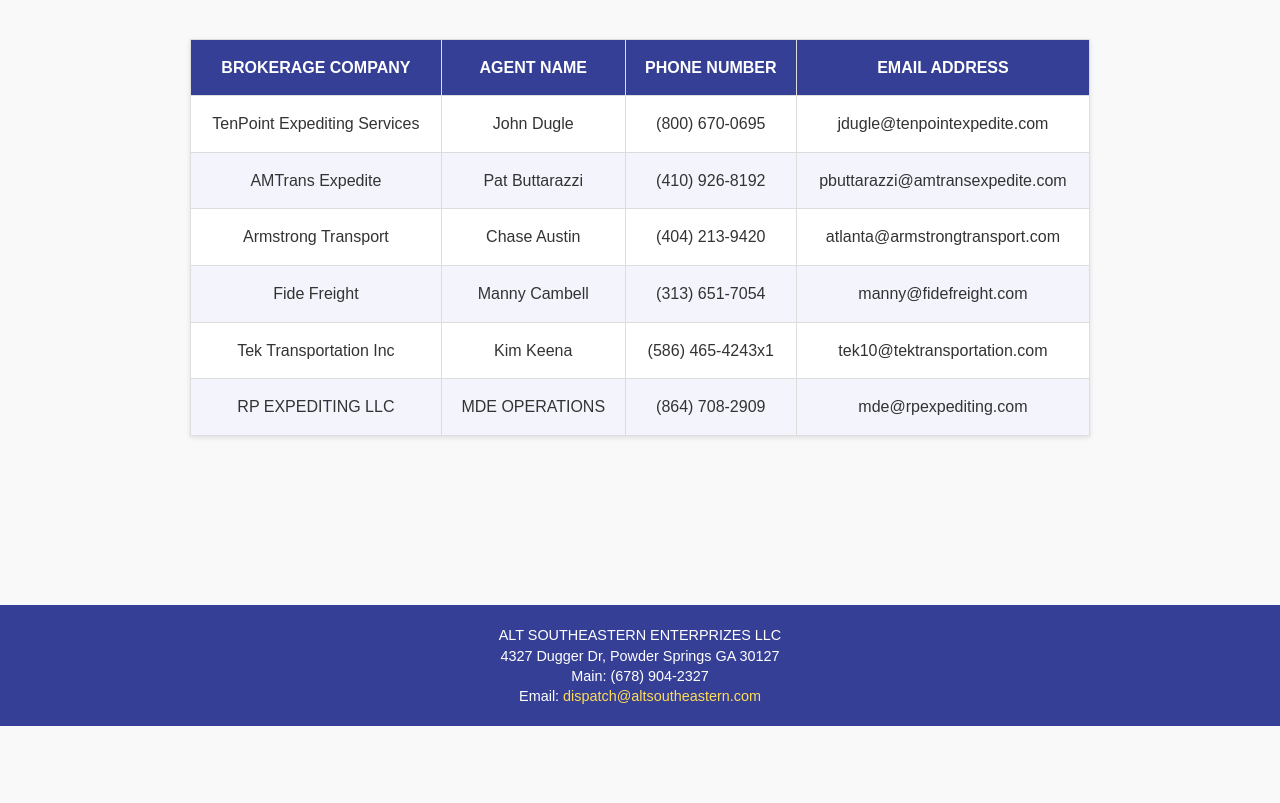
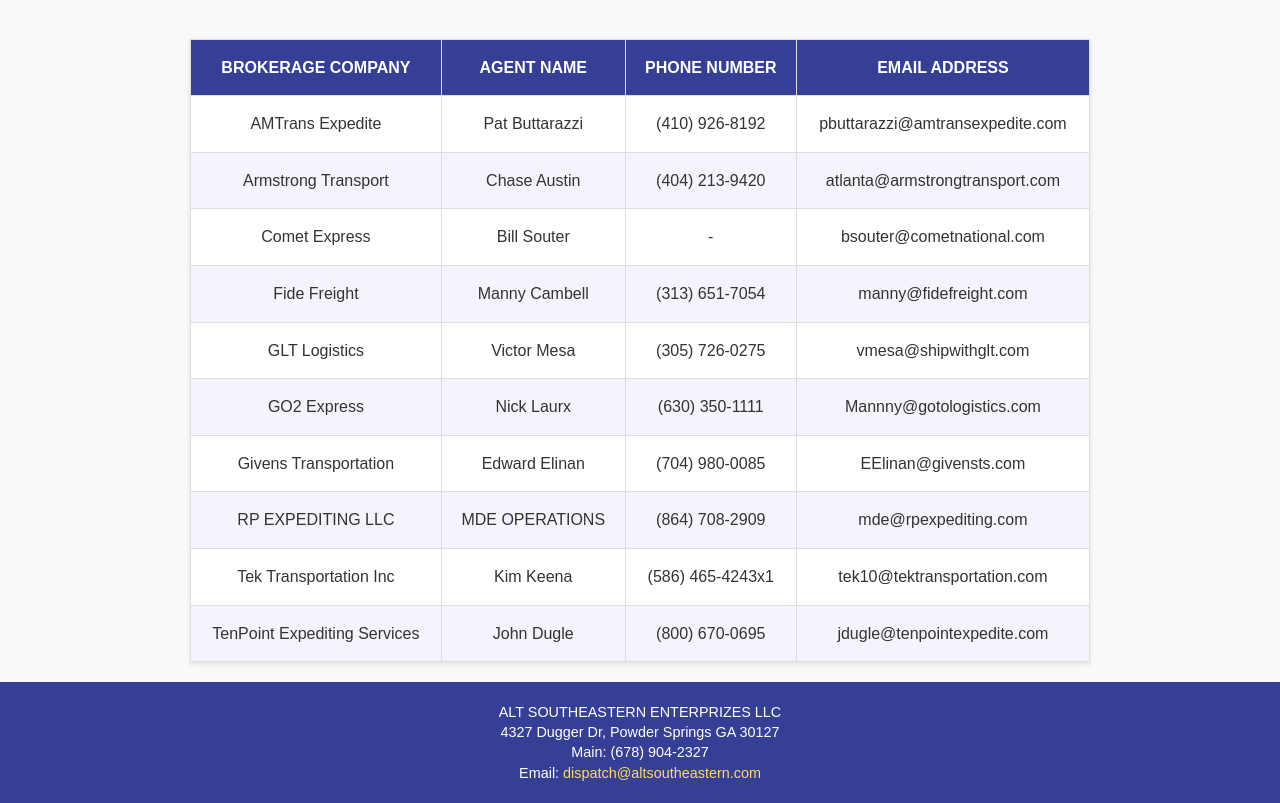
Before and after one commit to AlexT-ALT/References-list, a plain HTML site: page index.html in a window 1280 px wide. Shown: the part 74-877 px from the top of the page. Before the commit the page ends 800 px from the top, so only its background shows below. Drawn offline with Linux system fonts and the light colour scheme.

Commit message:
4 more refs

```diff
--- a/index.html
+++ b/index.html
@@ -58,6 +58,8 @@
             text-align: center;
             font-size: 0.9em;
             line-height: 1.4;
+            width: 100%;
+            box-sizing: border-box;
         }
         footer a {
             color: #ffdd57;
@@ -93,12 +95,6 @@
         </thead>
         <tbody>
             <tr>
-                <td>TenPoint Expediting Services</td>
-                <td>John Dugle</td>
-                <td>(800) 670-0695</td>
-                <td>jdugle@tenpointexpedite.com</td>
-            </tr>
-            <tr>
                 <td>AMTrans Expedite</td>
                 <td>Pat Buttarazzi</td>
                 <td>(410) 926-8192</td>
@@ -111,10 +107,40 @@
                 <td>atlanta@armstrongtransport.com</td>
             </tr>
             <tr>
+                <td>Comet Express</td>
+                <td>Bill Souter</td>
+                <td>-</td>
+                <td>bsouter@cometnational.com</td>
+            </tr>
+            <tr>
                 <td>Fide Freight</td>
                 <td>Manny Cambell</td>
                 <td>(313) 651-7054</td>
                 <td>manny@fidefreight.com</td>
+            </tr>
+            <tr>
+                <td>GLT Logistics</td>
+                <td>Victor Mesa</td>
+                <td>(305) 726-0275</td>
+                <td>vmesa@shipwithglt.com</td>
+            </tr>
+            <tr>
+                <td>GO2 Express</td>
+                <td>Nick Laurx</td>
+                <td>(630) 350-1111</td>
+                <td>Mannny@gotologistics.com</td>
+            </tr>
+            <tr>
+                <td>Givens Transportation</td>
+                <td>Edward Elinan</td>
+                <td>(704) 980-0085</td>
+                <td>EElinan@givensts.com</td>
+            </tr>
+            <tr>
+                <td>RP EXPEDITING LLC</td>
+                <td>MDE OPERATIONS</td>
+                <td>(864) 708-2909</td>
+                <td>mde@rpexpediting.com</td>
             </tr>
             <tr>
                 <td>Tek Transportation Inc</td>
@@ -123,10 +149,10 @@
                 <td>tek10@tektransportation.com</td>
             </tr>
             <tr>
-                <td>RP EXPEDITING LLC</td>
-                <td>MDE OPERATIONS</td>
-                <td>(864) 708-2909</td>
-                <td>mde@rpexpediting.com</td>
+                <td>TenPoint Expediting Services</td>
+                <td>John Dugle</td>
+                <td>(800) 670-0695</td>
+                <td>jdugle@tenpointexpedite.com</td>
             </tr>
         </tbody>
     </table>
```
